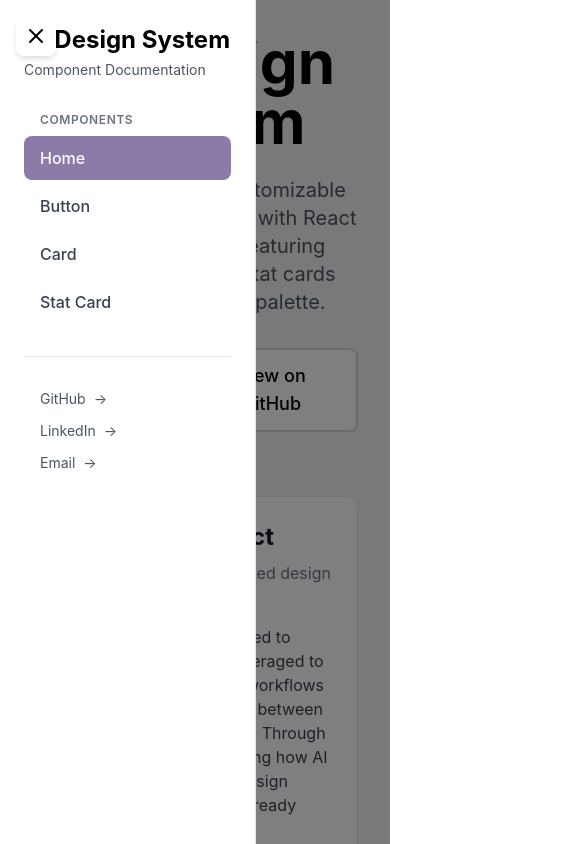
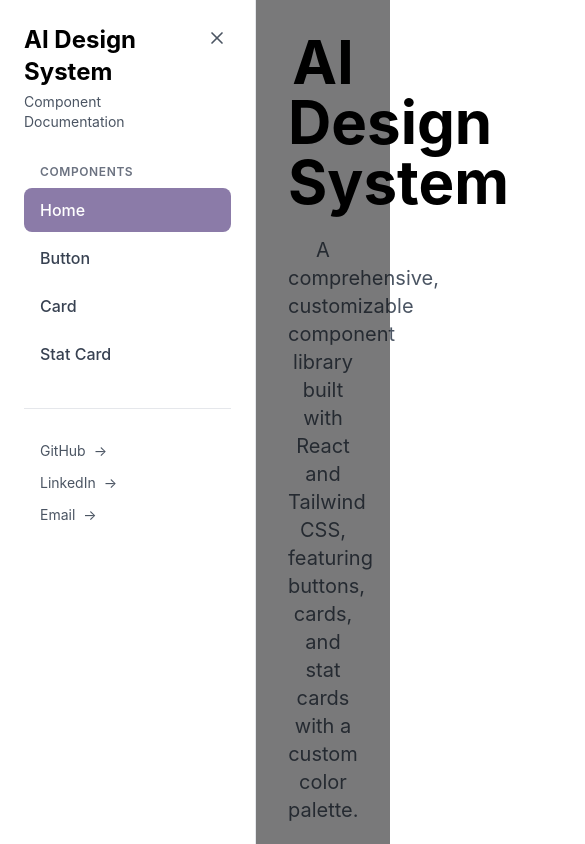
Before and after one commit to RobMohan/component-test, a React (Vite) app: page / in a window 390 px wide. Shown: the top 844 px of the page, 585 px wide, since content can reach past the window. Built offline with nearby package versions, Linux system fonts and the light colour scheme.

Commit message:
Cleaner nav toggle

```diff
--- a/src/layout/DocsLayout.jsx
+++ b/src/layout/DocsLayout.jsx
@@ -22,14 +22,16 @@ export default function DocsLayout({ children }) {
 
   return (
     <div className="min-h-screen bg-gray-100">
-      {/* Toggle Button */}
+      {/* Hamburger Button - Shows when sidebar is closed */}
+      {!isOpen && (
         <button
-        onClick={() => setIsOpen(!isOpen)}
-        className="fixed top-4 left-4 z-50 p-2 bg-white rounded-lg shadow-md hover:bg-gray-50 transition-colors lg:hidden"
-        aria-label="Toggle menu"
+          onClick={() => setIsOpen(true)}
+          className="fixed top-4 left-4 z-50 p-2 bg-white rounded-lg shadow-md hover:bg-gray-50 transition-colors"
+          aria-label="Open menu"
         >
-        {isOpen ? <X size={24} /> : <Menu size={24} />}
+          <Menu size={24} />
         </button>
+      )}
 
       {/* Sidebar Overlay for mobile */}
       {isOpen && (
@@ -41,60 +43,48 @@ export default function DocsLayout({ children }) {
 
       {/* Left Sidebar Navigation */}
       <div
-        className={`fixed left-0 top-0 h-full bg-white border-r border-gray-200 overflow-y-auto z-40 transition-transform duration-300 ${
-          isOpen ? 'translate-x-0' : '-translate-x-full lg:translate-x-0'
-        } ${isOpen ? 'w-64' : 'lg:w-20'}`}
+        className={`fixed left-0 top-0 h-full w-64 bg-white border-r border-gray-200 overflow-y-auto z-40 transition-transform duration-300 ${
+          isOpen ? 'translate-x-0' : '-translate-x-full'
+        }`}
       >
         <div className="p-6">
-          {/* Title */}
-          <Link to="/" className="block mb-8">
-            {isOpen ? (
-              <div>
+          {/* Header with Close Button */}
+          <div className="flex items-start justify-between mb-8">
+            <Link to="/" className="flex-1" onClick={() => window.innerWidth < 1024 && setIsOpen(false)}>
               <h1 className="text-2xl font-bold mb-1">AI Design System</h1>
               <p className="text-sm text-gray-600">Component Documentation</p>
-              </div>
-            ) : (
-              <div className="text-center">
-                <h1 className="text-xl font-bold">AI</h1>
-              </div>
-            )}
             </Link>
 
-          {/* Desktop Toggle Button */}
+            {/* Close Button - Top right of panel */}
             <button
-            onClick={() => setIsOpen(!isOpen)}
-            className="hidden lg:flex items-center justify-center w-full p-2 mb-4 text-gray-600 hover:bg-gray-100 rounded-lg transition-colors"
-            aria-label="Toggle sidebar"
+              onClick={() => setIsOpen(false)}
+              className="p-1 text-gray-600 hover:bg-gray-100 rounded-lg transition-colors"
+              aria-label="Close menu"
             >
-            {isOpen ? <X size={20} /> : <Menu size={20} />}
+              <X size={20} />
             </button>
+          </div>
 
           <nav className="space-y-1">
-            {isOpen && (
             <div className="text-xs font-semibold text-gray-500 uppercase tracking-wider mb-2 px-4">
               Components
             </div>
-            )}
             {navItems.map((item) => (
               <Link
                 key={item.path}
                 to={item.path}
                 onClick={() => window.innerWidth < 1024 && setIsOpen(false)}
-                className={`flex items-center ${isOpen ? 'justify-start' : 'justify-center'} w-full px-4 py-2.5 rounded-lg transition-colors ${
+                className={`flex items-center justify-start w-full px-4 py-2.5 rounded-lg transition-colors ${
                   isActive(item.path)
                     ? 'bg-primary text-white'
                     : 'text-gray-700 hover:bg-gray-100'
                 }`}
-                title={!isOpen ? item.label : undefined}
               >
-                <span className={`font-medium ${isOpen ? '' : 'text-sm'}`}>
-                  {isOpen ? item.label : item.label.charAt(0)}
-                </span>
+                <span className="font-medium">{item.label}</span>
               </Link>
             ))}
           </nav>
 
-          {isOpen && (
           <div className="mt-8 pt-8 border-t border-gray-200 space-y-3">
             <a
               href="https://github.com/RobMohan/component-test"
@@ -122,12 +112,11 @@ export default function DocsLayout({ children }) {
               <span>→</span>
             </a>
           </div>
-          )}
         </div>
       </div>
 
       {/* Main Content Area */}
-      <div className={`transition-all duration-300 ${isOpen ? 'lg:ml-64' : 'lg:ml-20'} ml-0`}>
+      <div className={`transition-all duration-300 ${isOpen ? 'ml-64' : 'ml-0'}`}>
         {children}
       </div>
     </div>
```
Lines whose indentation alone changed are shown as unchanged.
